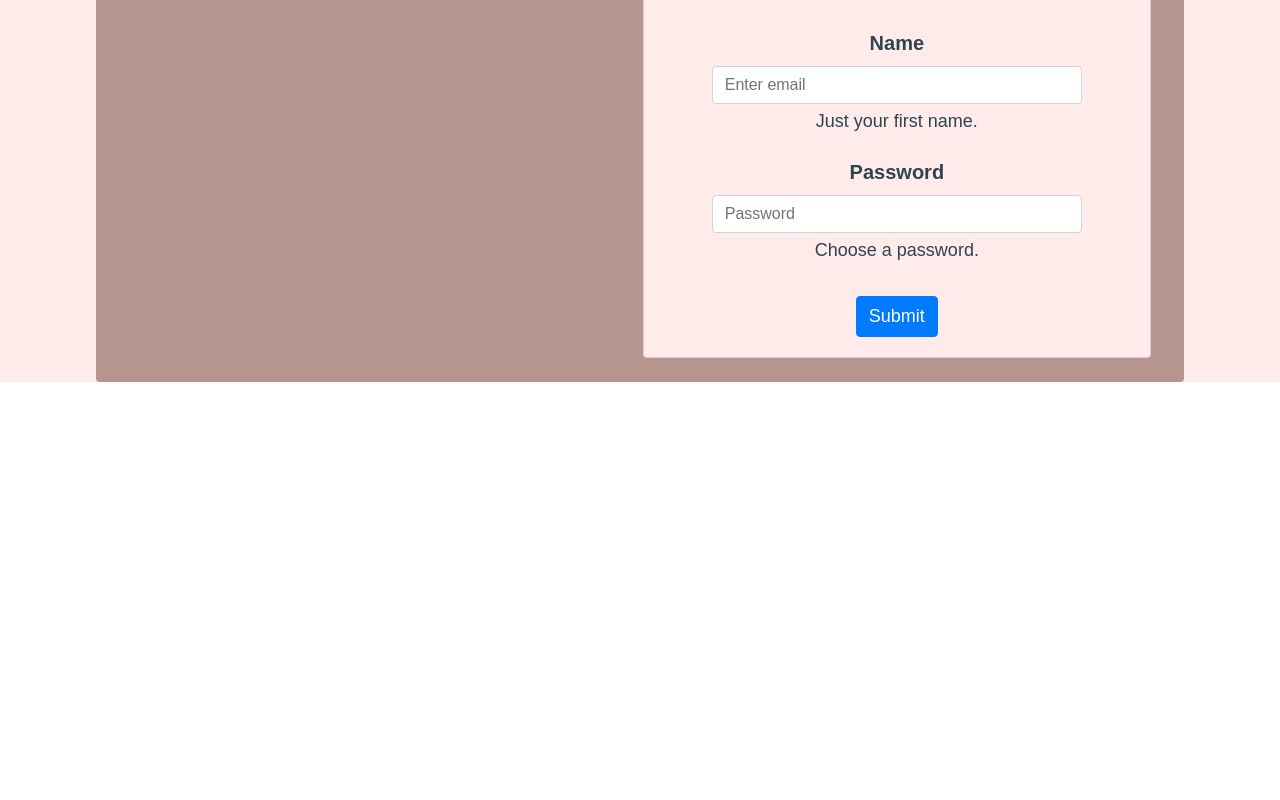
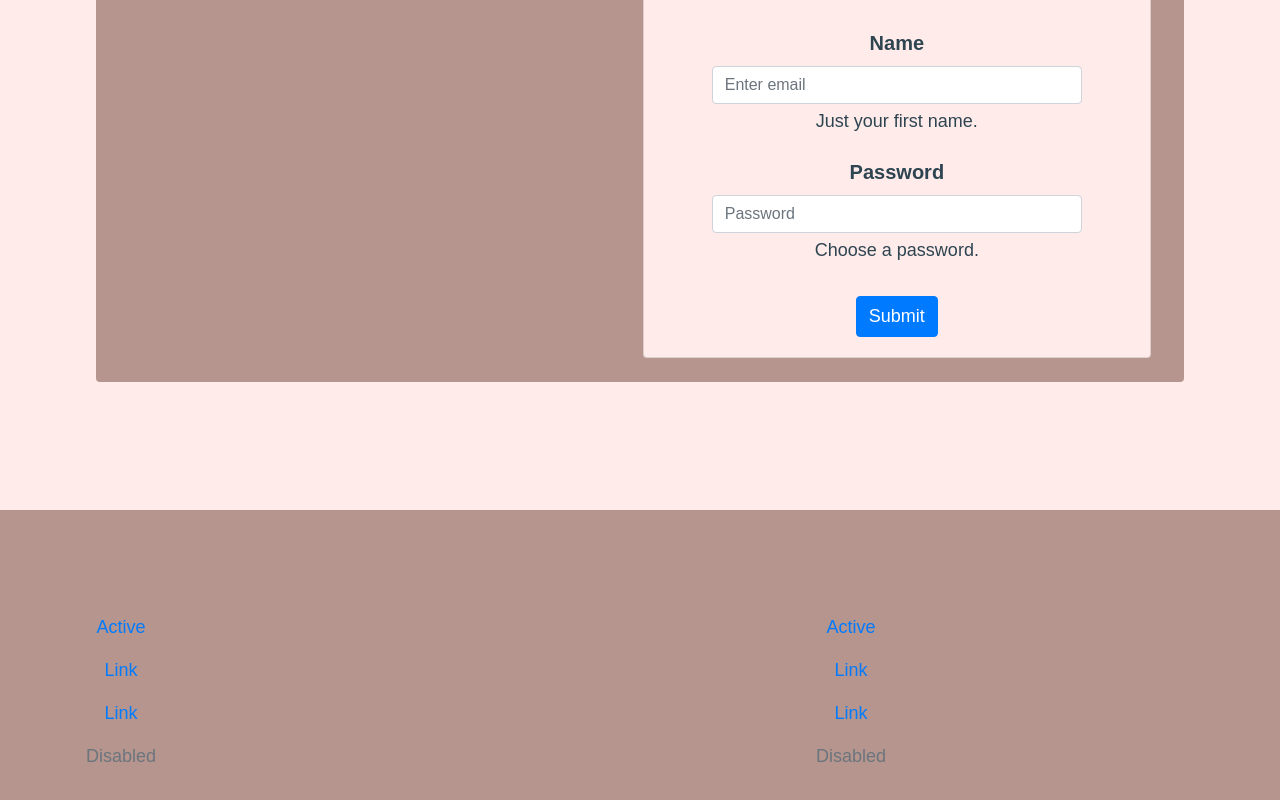
Before and after one commit to marcosaccarola/Health-Advantage, a React (Create React App) app: page / in a window 1280 px wide. Shown: the part 2505-3305 px from the top of the page. Before the commit the page ends 2887 px from the top, so only its background shows below. Built offline with nearby package versions, Linux system fonts and the light colour scheme.

Commit message:
footer container

```diff
--- a/src/components/0000-Home.jsx
+++ b/src/components/0000-Home.jsx
@@ -218,7 +218,33 @@ const Home=()=>{
                                 </div>
                             </Row>
                     </div>
+                    <div style={{minWidth:'100vh',minHeight:'30vh',background:'#B5958E',marginTop:'16vh'}}>
+                        <div className='container'>
 
+                        <Row>
+                            <Col lg='8' style={{marginTop:'12vh',marginBottom:'8vh'}} className='row justify-content-start'>
+                                <Nav defaultActiveKey="/home" className="flex-column" style={{fontWeight:'lighter',fontSize:18,color:'#2e4450'}}>
+                                    <Nav.Link href="/home">Active</Nav.Link>
+                                    <Nav.Link eventKey="link-1">Link</Nav.Link>
+                                    <Nav.Link eventKey="link-2">Link</Nav.Link>
+                                    <Nav.Link eventKey="disabled" disabled>
+                                        Disabled
+                                    </Nav.Link>
+                                </Nav>
+                            </Col>
+                            <Col lg='4' style={{marginTop:'12vh',marginBottom:'8vh'}} className='row justify-content-start'>
+                                <Nav defaultActiveKey="/home" className="flex-column" style={{fontWeight:'lighter',fontSize:18,color:'#2e4450'}}>
+                                    <Nav.Link href="/home">Active</Nav.Link>
+                                    <Nav.Link eventKey="link-1">Link</Nav.Link>
+                                    <Nav.Link eventKey="link-2">Link</Nav.Link>
+                                    <Nav.Link eventKey="disabled" disabled>
+                                        Disabled
+                                    </Nav.Link>
+                                </Nav>
+                            </Col>
+                        </Row>
+                        </div>
+                    </div>
             </div>
 
 
```
